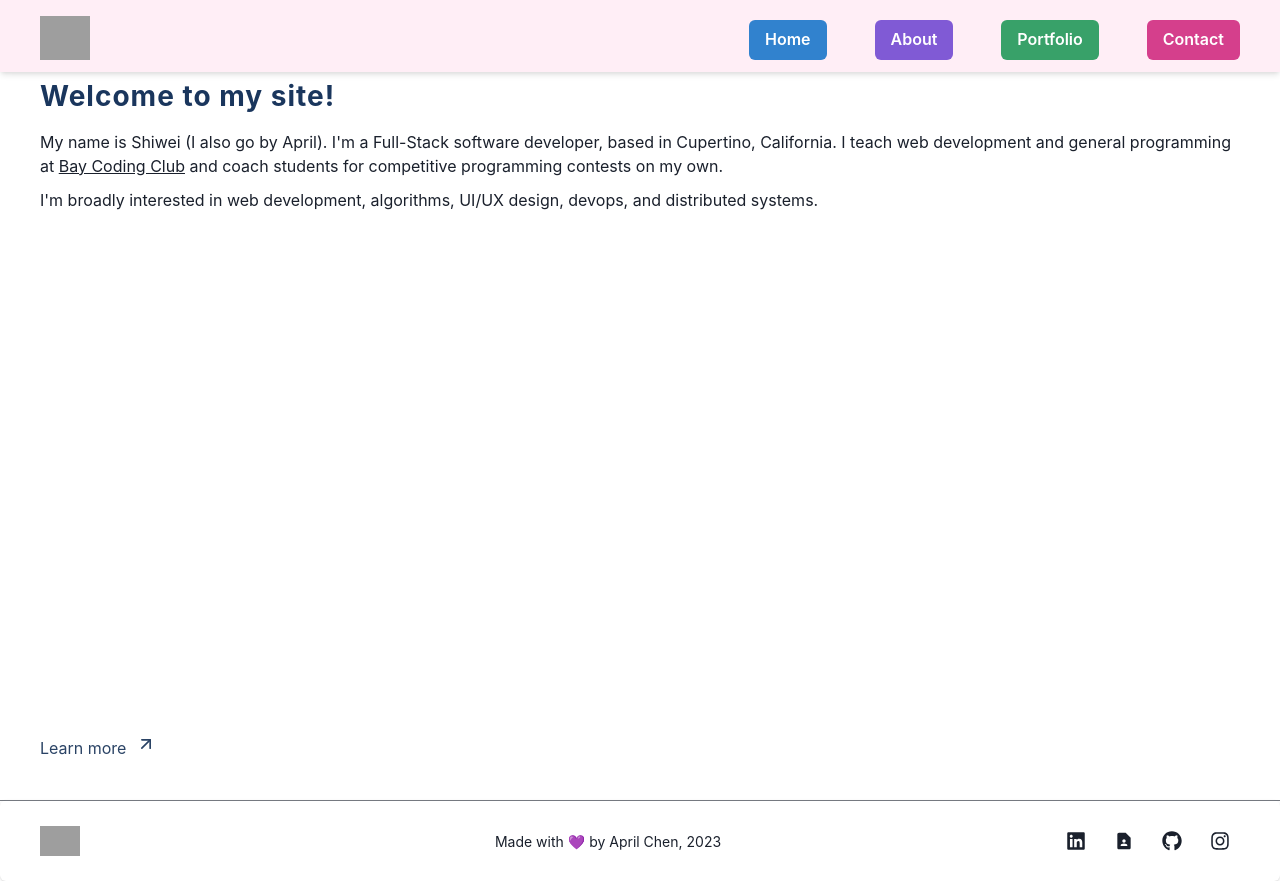
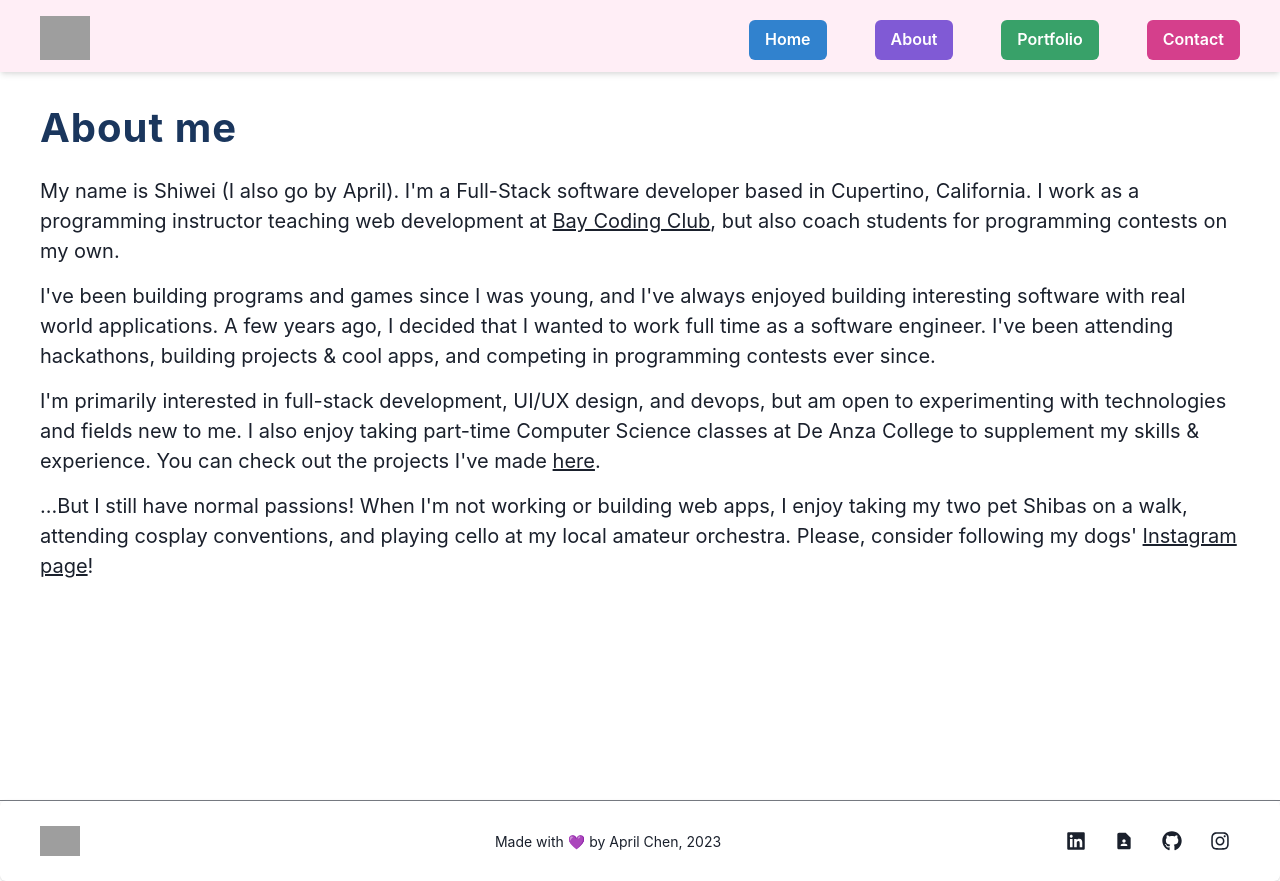
Before and after one commit to aprilschen/Personal-Website, a React (Vite) app in the folder vite-project/: page /about in a window 1280 px wide. Built offline with nearby package versions, Linux system fonts and the light colour scheme; grey boxes are pictures that could not be loaded.

Commit message:
Fleshed out About Page Content

```diff
--- a/vite-project/src/components/About.jsx
+++ b/vite-project/src/components/About.jsx
@@ -11,26 +11,26 @@ export default function About() {
       justifyContent="space-between"
     >
       <Box>
-        <Heading color="blue.900" fontSize={28} letterSpacing="1px" pb="16px">
+        <Heading color="blue.900" fontSize={40} letterSpacing="1px" pb="3vh">
           Welcome to my site!
         </Heading>
-        <Text pb="10px">
+        <Text pb="10px" fontSize={20} >
             My name is Shiwei (I also go by April). I'm a Full-Stack software developer, based in Cupertino, California.
             I currently teach web development and general programming at <a style={{textDecoration: 'underline'}}href="https://baycodingclub.com/website-designer-and-developer/" target={"_blank"}>
                 Bay Coding Club</a> and coach students for competitive programming contests on my own.
         </Text>
 
         <Text
-        pb="20px">
-            I'm broadly interested in web development, algorithms, UI/UX design, devops, and distributed systems.
+        pb="10px" fontSize={20} >
+            I'm broadly interested in full-stack web development, algorithms, UI/UX design, devops, and distributed systems.
         </Text>
       </Box>
 
-      <Link color="blue.800">
-        <OneTimeLink to='/about'>
-            Learn more
+      <Link color="blue.800" fontSize={20} >
+        <OneTimeLink to='/about' >
+            Learn more about me
         </OneTimeLink>
-        <Icon as={FiArrowUpRight} ml="10px" h={5} w={5} />
+        <Icon as={FiArrowUpRight} ml="8px" h={5} w={5} />
       </Link>
     </Flex>
   );
--- a/vite-project/src/components/pages/About.jsx
+++ b/vite-project/src/components/pages/About.jsx
@@ -12,27 +12,38 @@ export default function AboutPage() {
         minHeight={'100vh'}
       >
         <Box>
-          <Heading color="blue.900" fontSize={28} letterSpacing="1px" pb="16px">
-            Welcome to my site!
+          <Heading color="blue.900" fontSize={40} letterSpacing="1px" py="3vh">
+            About me
           </Heading>
-          <Text pb="10px">
-              My name is Shiwei (I also go by April). I'm a Full-Stack software developer, based in Cupertino, California.
-              I teach web development and general programming at <a style={{textDecoration: 'underline'}}href="https://baycodingclub.com/website-designer-and-developer/" target={"_blank"}>
-                  Bay Coding Club</a> and coach students for competitive programming contests on my own.
+          <Text fontSize={20} pb="15px">
+              My name is Shiwei (I also go by April). I'm a Full-Stack software developer based in Cupertino, California.
+              I work as a programming instructor teaching web development at <a style={{textDecoration: 'underline'}}href="https://baycodingclub.com/website-designer-and-developer/" target={"_blank"}>
+                  Bay Coding Club</a>, but also coach students for programming contests on my own.
           </Text>
 
-          <Text
-          pb="20px">
-              I'm broadly interested in web development, algorithms, UI/UX design, devops, and distributed systems.
+          <Text fontSize={20} pb="15px">
+              I've been building programs and games since I was young, and I've always enjoyed building
+              interesting software with real world applications.
+              A few years ago, I decided that I wanted to work full time as a software engineer.
+              I've been attending hackathons, building projects & cool apps, and competing in programming contests
+              ever since.
           </Text>
-        </Box>
 
-        <Link color="blue.800">
-          <OneTimeLink to='/about'>
-              Learn more
-          </OneTimeLink>
-          <Icon as={FiArrowUpRight} ml="10px" h={5} w={5} />
-        </Link>
+          <Text fontSize={20} pb="15px">
+          I'm primarily interested in full-stack development, UI/UX design, and devops, but am open to experimenting
+          with technologies and fields new to me. I also enjoy taking part-time Computer Science classes at De Anza College to supplement my
+          skills & experience.
+          You can check out the projects I've made <OneTimeLink to='/portfolio' style={{textDecoration: 'underline'}}>here</OneTimeLink>.
+          </Text>
+
+          <Text fontSize={20} pb="15px">
+            ...But I still have normal passions! When I'm not working or building web apps,
+            I enjoy taking my two pet Shibas on a walk, attending cosplay conventions,
+            and playing cello at my local amateur orchestra.
+            Please, consider following my dogs' <a style={{textDecoration: 'underline'}}href="https://www.instagram.com/alanspups/" target={"_blank"}>
+              Instagram page</a>!
+          </Text>
+          </Box>
       </Flex>
     );
 }
```
